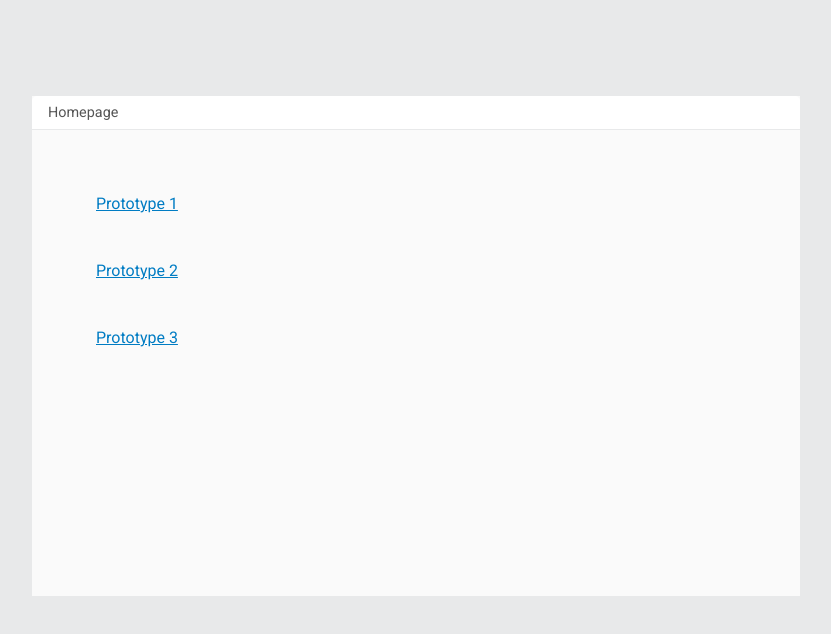
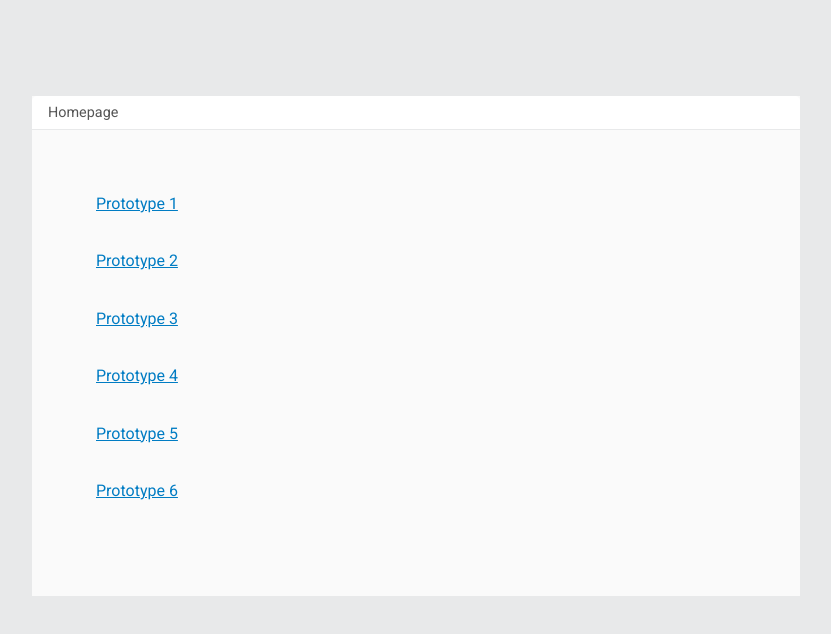
Before and after one commit to MiguelHdezP/launchpad-prototype-testing, a React (Create React App) app: page / in a window 1280 px wide. Shown: the top 634 px of the page, without its empty margins (224-1055 px from the left). Built offline with nearby package versions, Linux system fonts and the light colour scheme.

Commit message:
homepage adjustments

```diff
--- a/src/pages/HomePage.jsx
+++ b/src/pages/HomePage.jsx
@@ -7,15 +7,54 @@ export default function Homepage() {
   return (
     <ContentContainer customClassContainer="homepage">
       <SectionHeader sectionText="Homepage" noExtraLinks={true} />
-      <ul>
+      <ul className="homepage-links">
         <li>
-          <a href="/apps">Prototype 1</a>
+          <a
+            href="https://launchpad-prototypes.herokuapp.com/today"
+            target="_blank"
+          >
+            Prototype 1
+          </a>
         </li>
         <li>
-          <a href="">Prototype 2</a>
+          <a
+            href="https://launchpad-prototype2.herokuapp.com/today"
+            target="_blank"
+          >
+            Prototype 2
+          </a>
         </li>
         <li>
-          <a href="">Prototype 3</a>
+          <a
+            href="https://launchpad-prototype3.herokuapp.com/today"
+            target="_blank"
+          >
+            Prototype 3
+          </a>
+        </li>
+        <li>
+          <a
+            href="https://launchpad-prototype4.herokuapp.com/today"
+            target="_blank"
+          >
+            Prototype 4
+          </a>
+        </li>
+        <li>
+          <a
+            href="https://launchpad-prototype5.herokuapp.com/today"
+            target="_blank"
+          >
+            Prototype 5
+          </a>
+        </li>
+        <li>
+          <a
+            href="https://launchpad-prototype6.herokuapp.com/today"
+            target="_blank"
+          >
+            Prototype 6
+          </a>
         </li>
       </ul>
     </ContentContainer>
--- a/src/styles/custom.scss
+++ b/src/styles/custom.scss
@@ -63,7 +63,7 @@
   ul {
     margin: 4rem;
     li {
-      margin: 3rem 0;
+      margin: 2.4rem 0;
       a {
         color: $focusOutlineIcon;
         &:hover {
```
